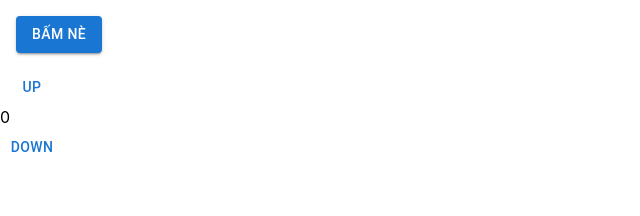
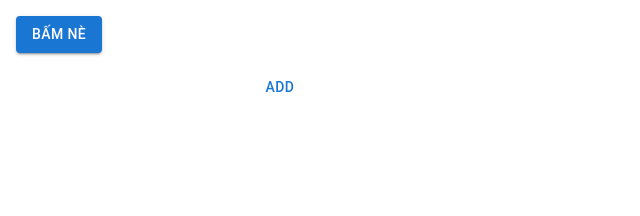
Before and after one commit to CrisVuBao/ReactUltimate, a React (Create React App) app: page / in a window 1280 px wide. Shown: the top 216 px of the page, without its empty margins (0-640 px from the left). Built offline with nearby package versions, Linux system fonts and the light colour scheme.

Commit message:
useReducer Todo app

```diff
--- a/src/App.js
+++ b/src/App.js
@@ -1,6 +1,7 @@
 import { useEffect, useState } from "react";
 import Content from "./Content/Content";
 import { Button } from "@mui/material";
+
 
 function App() {
 
--- a/src/Content/Content.js
+++ b/src/Content/Content.js
@@ -9,34 +9,93 @@ import { Button } from "@mui/material";
 import { useEffect, useReducer, useState } from "react";
 import "./content.css";
 
+// TODO APP
+
 // khởi tạo initState
-const initState = 0;
+const initState = {
+    job: '',
+    jobs: []
+}
 
 // khởi tạo action
-const ACTION_UP = 'up';
-const ACTION_DOWN = 'down';
+const SET_JOB = 'set_job';
+const ADD_JOB = 'add_job';
+const DELETE_JOB = 'delete_job';
+
+const setJob = (payload) => {
+    return {
+        type: SET_JOB,
+        payload
+    }
+}
+
+const addJob = (payload) => {
+    return {
+        type: ADD_JOB,
+        payload
+    }
+}
+
+const deleteJob = (payload) => {
+    return {
+        type: DELETE_JOB,
+        payload
+    }
+}
 
 // khởi tạo reducer
 const reducer = (state, action) => {
-    switch (action) {
-        case ACTION_UP:
-            return state + 1;
-        case ACTION_DOWN:
-            return state - 1;
+
+    let kiemTraJob;
+
+    switch (action.type) {
+        case SET_JOB:
+            kiemTraJob = {
+                ...state,
+                job: action.payload
+            }
+            break
+        case ADD_JOB:
+            kiemTraJob = {
+                ...state,
+                jobs: [
+                    ...state.jobs,
+                    action.payload]
+            }
+            break
         default:
-            throw new Error("invalid action");
+            throw new Error("ivalid input");
     }
+
+    console.log(kiemTraJob);
+
+    return kiemTraJob;
 }
 
 export default function Content() {
-    const [count, dispatch] = useReducer(reducer, initState)
+    const [state, dispatch] = useReducer(reducer, initState);
+
+    let { job, jobs } = state;
+
+    const handleAddJob = () => {
+        dispatch(addJob(job));
+    }
 
     return (
         <>
             <div>
-                <Button onClick={() => dispatch(ACTION_UP)}>up</Button>
-                <h3 >{count}</h3>
-                <Button onClick={() => dispatch(ACTION_DOWN)}>down</Button>
+                <input
+                    type="text"
+                    value={job}
+                    onChange={(e) => dispatch(setJob(e.target.value))}
+                />
+                <Button
+                    onClick={handleAddJob}
+                >Add</Button>
+                {jobs.map(data =>
+                    <li key={data}>{job}
+                    </li>
+                )}
             </div>
         </>
     )
```
Also changed, not shown: public/5962463.png (added).
